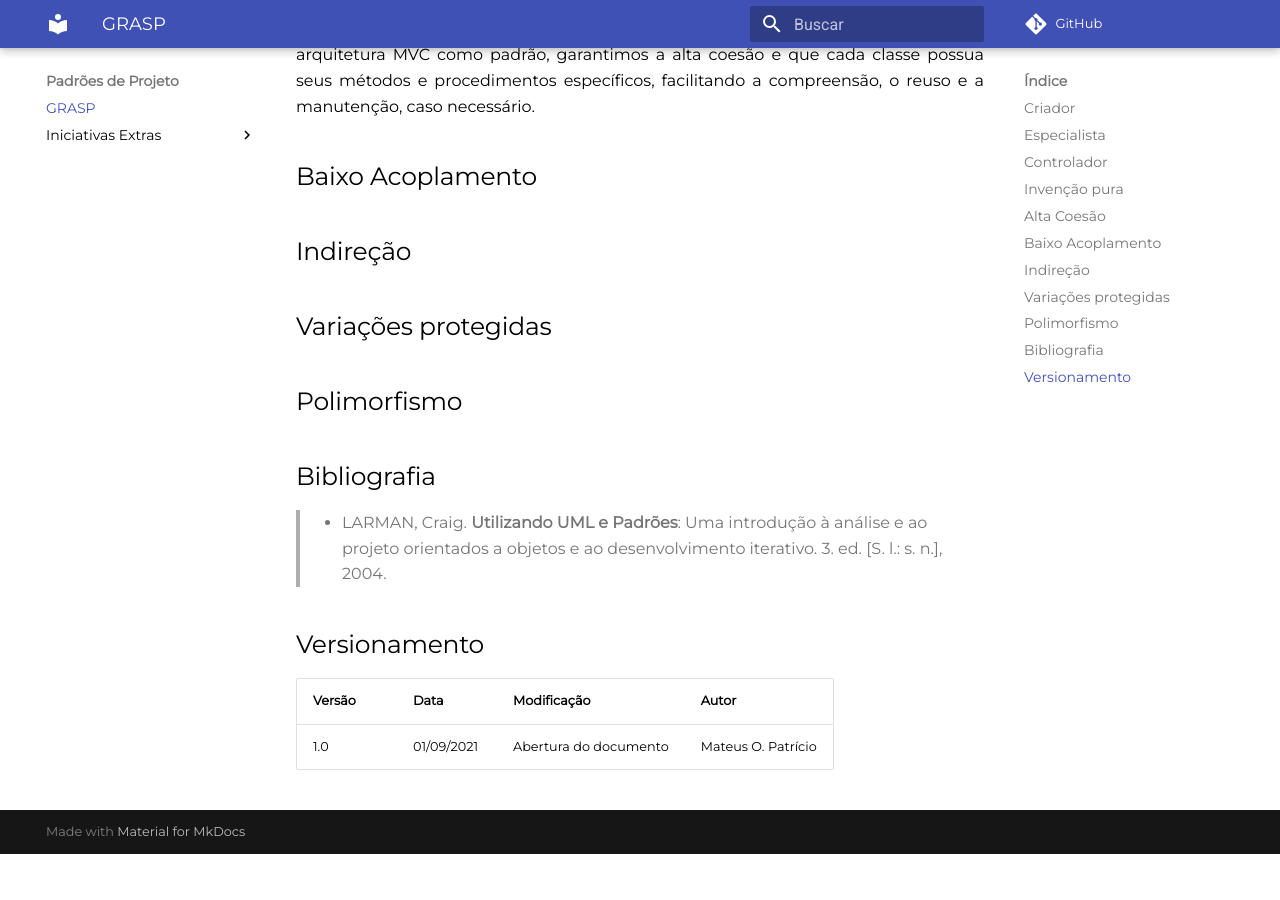
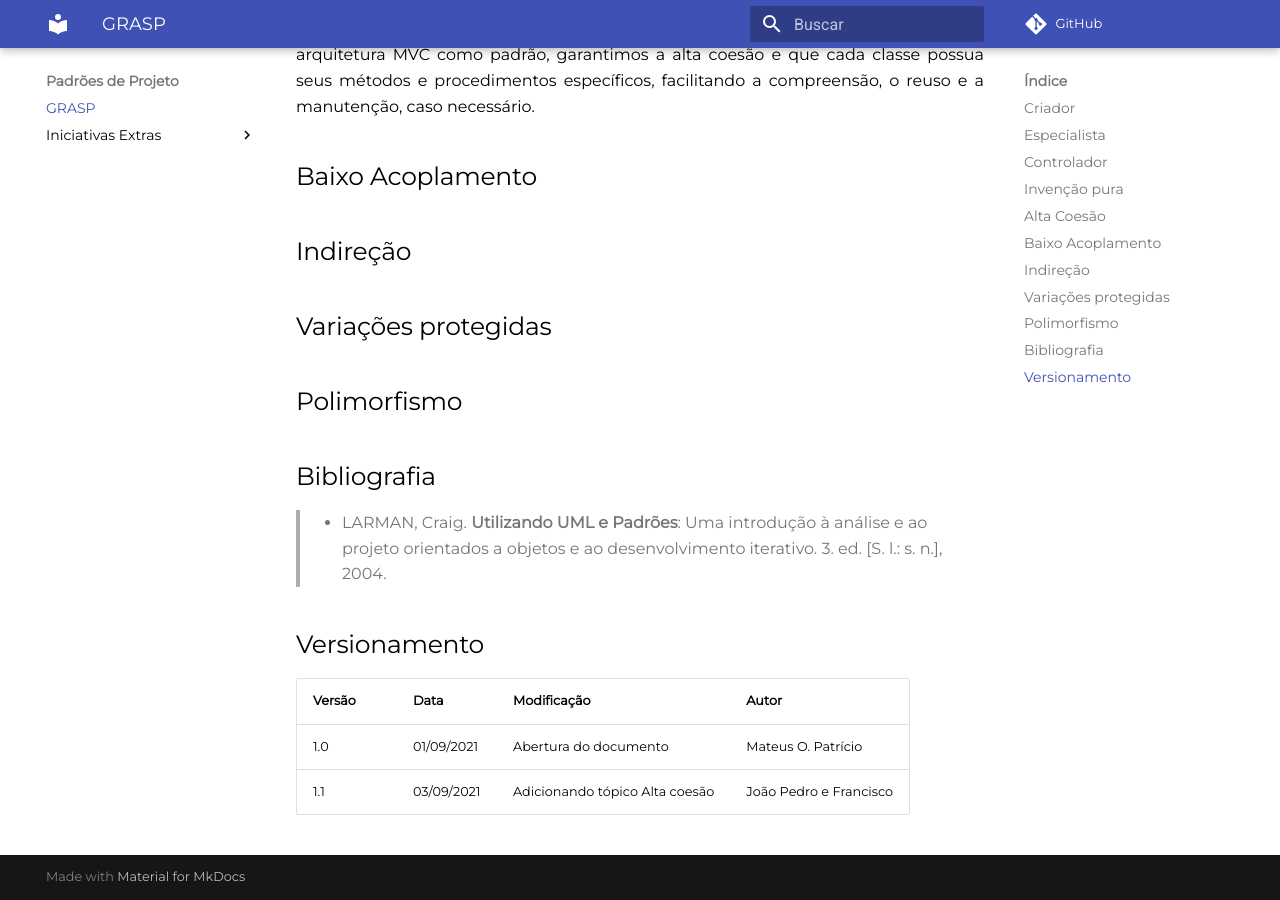
Before and after one commit to UnBArqDsw2021-1/2021.1_G6_Curumim, an MkDocs documentation site: the page built from docs/padroes-de-projeto/grasp.md, in a window 1280 px wide and 900 px high, scrolled down 1136 px. Built offline with MkDocs 1.6.1 and Material for MkDocs 9.7.7, drawn with Linux system fonts in a browser that asks for light colours; comment, search, counter and statistics services are not loaded; before the commit the page ends 1990 px from its top, so only the background shows below that.

Commit message:
doc(#131) adicionando versionamento

```diff
--- a/docs/padroes-de-projeto/grasp.md
+++ b/docs/padroes-de-projeto/grasp.md
@@ -44,3 +44,4 @@ Padrões GRASP são uma ajuda na hora de entender como desenhar um software orie
 | Versão | Data | Modificação | Autor |
 |--|--|--|--|
 |1.0|01/09/2021| Abertura do documento | Mateus O. Patrício |
+|1.1|03/09/2021| Adicionando tópico Alta coesão | João Pedro e Francisco |
```
